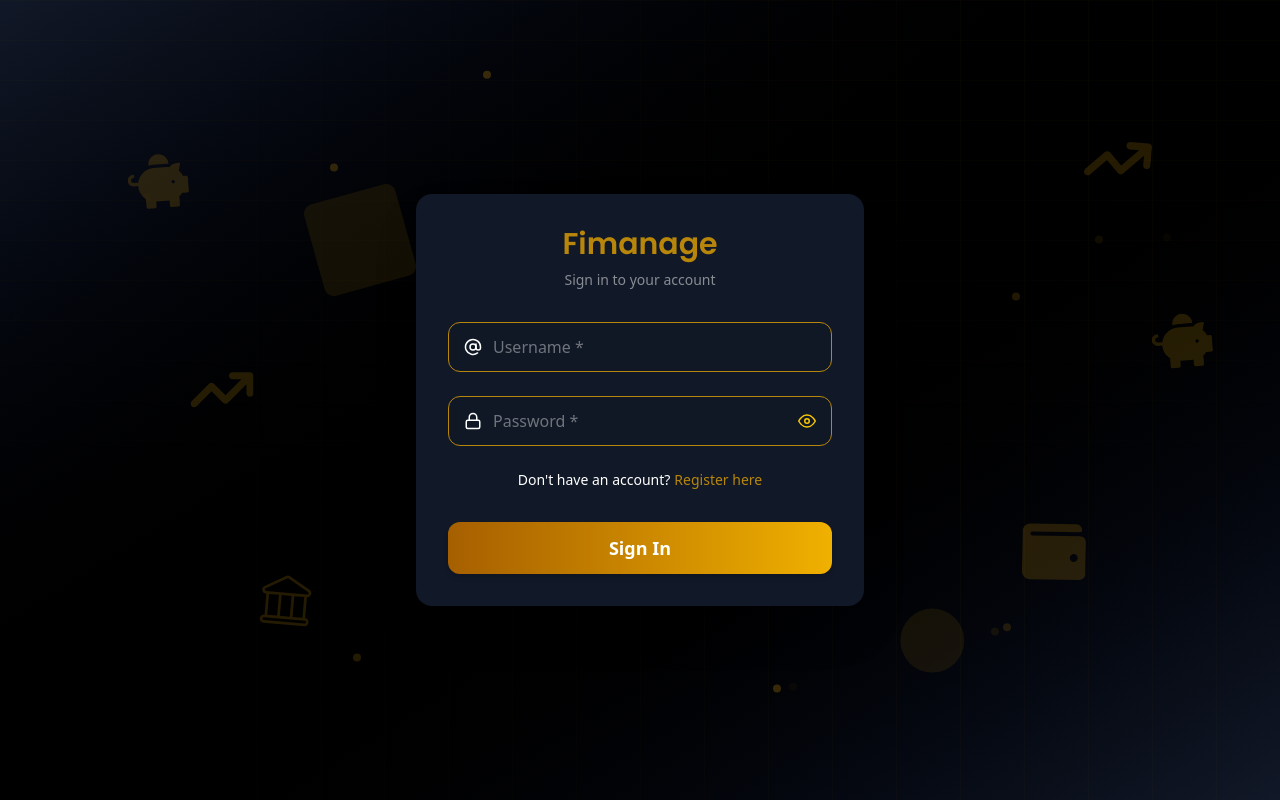
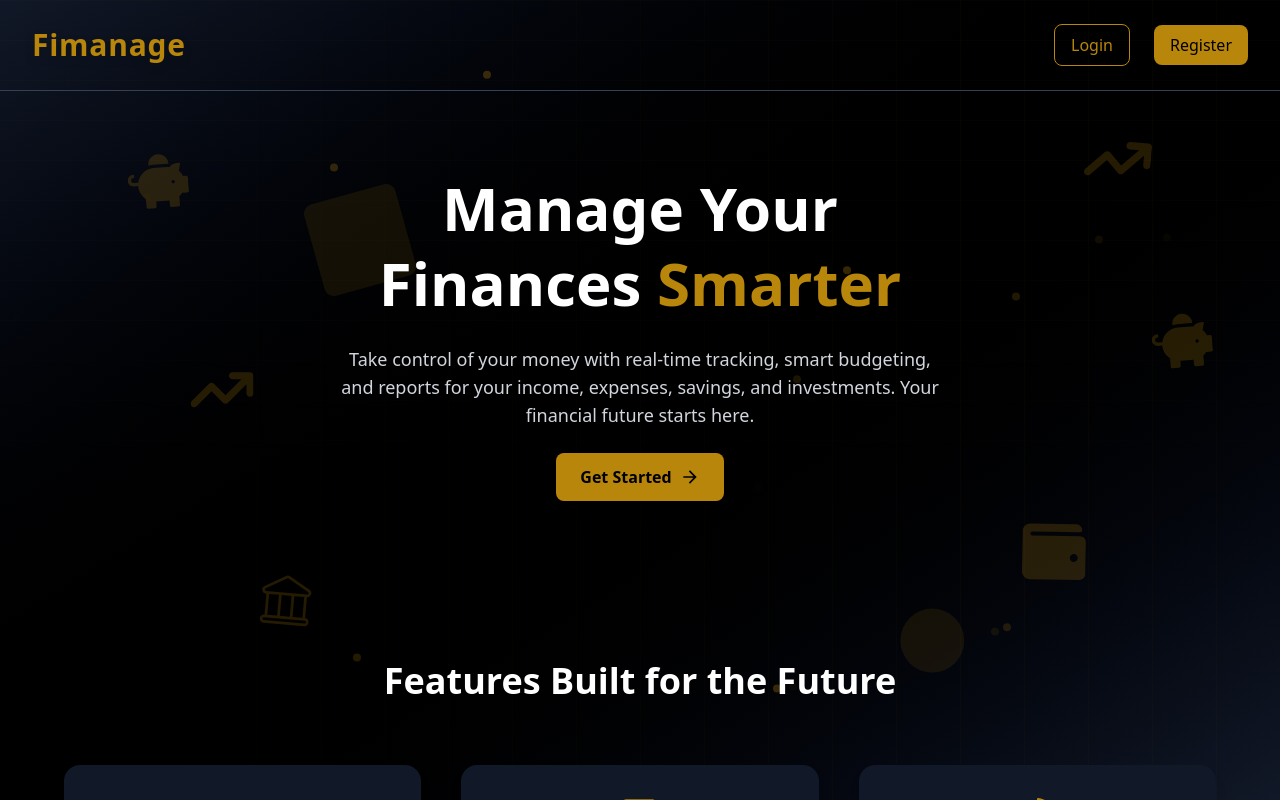
Before and after one commit to JpMayor1/fimanage, a React (Vite) app in the folder frontend/: page / in a window 1280 px wide. Before the commit this address led to /auth/login. Built offline with nearby package versions, Linux system fonts and the light colour scheme; no server answers.

Commit message:
Added landing page

```diff
--- a/frontend/package.json
+++ b/frontend/package.json
@@ -11,7 +11,7 @@
   },
   "dependencies": {
     "@tailwindcss/vite": "^4.1.13",
-    "avatox": "^1.0.0",
+    "avatox": "^1.0.1",
     "axios": "^1.11.0",
     "framer-motion": "^12.23.12",
     "react": "^19.1.1",
--- a/frontend/src/components/header/Header.tsx
+++ b/frontend/src/components/header/Header.tsx
@@ -24,17 +24,13 @@ const Header = () => {
             onClick={() => setOpenProfile(!openProfile)}
           />
         ) : (
-          <div
+          <Avatar
+            key={authUser._id}
+            name={`${authUser.firstName} ${authUser.lastName}`}
+            size="lg"
+            className="bg-yellow p-4 rounded-full h-14 w-14 cursor-pointer"
             onClick={() => setOpenProfile(!openProfile)}
-            className="cursor-pointer"
-          >
-            <Avatar
-              key={authUser._id}
-              name={`${authUser.firstName} ${authUser.lastName}`}
-              size="lg"
-              className="bg-yellow p-4 rounded-full h-14 w-14"
-            />
-          </div>
+          />
         )}
 
         <AnimatePresence>
--- a/frontend/src/index.css
+++ b/frontend/src/index.css
@@ -12,7 +12,7 @@
   --color-black: #000000;
   --color-red: #e62727;
   --color-green: #4ce384;
-  --color-green: #62a5fa;
+  --color-blue: #62a5fa;
   --color-yellow: #b8860b;
 }
 
--- a/frontend/src/layouts/AuthenticatedLayout.tsx
+++ b/frontend/src/layouts/AuthenticatedLayout.tsx
@@ -7,7 +7,7 @@ const AuthenticatedLayout = () => {
   const { authUser } = useAuthStore();
 
   if (!authUser) {
-    return <Navigate to="/auth/login" replace />;
+    return <Navigate to="/" replace />;
   }
   return (
     <div className="h-screen w-sccreen overflow-hidden flex">
--- a/frontend/src/layouts/UnAuthenticatedLayout.tsx
+++ b/frontend/src/layouts/UnAuthenticatedLayout.tsx
@@ -5,12 +5,12 @@ import { Navigate, Outlet } from "react-router-dom";
 const UnAuthenticatedLayout = () => {
   const { authUser } = useAuthStore();
   if (authUser) {
-    return <Navigate to="/" replace />;
+    return <Navigate to="/dashboard" replace />;
   }
   return (
-    <div className="h-screen w-sccreen overflow-hidden">
+    <div className="h-screen w-screen overflow-hidden">
       <AnimatedBackground />
-      <div className="relative h-full w-full ">
+      <div className="relative h-full w-full">
         <Outlet />
       </div>
     </div>
--- a/frontend/src/pages/auth/LoginPage.tsx
+++ b/frontend/src/pages/auth/LoginPage.tsx
@@ -35,7 +35,7 @@ const LoginPage: React.FC = () => {
         username: "",
         password: "",
       });
-      navigate("/");
+      navigate("/dashboard");
     }
   };
   return (
--- /dev/null
+++ b/frontend/src/pages/general/Landingpage.tsx
@@ -0,0 +1,118 @@
+import { motion } from "framer-motion";
+import { FaChartPie, FaMoneyBillWave, FaWallet } from "react-icons/fa";
+import { MdArrowForward } from "react-icons/md";
+import { Link } from "react-router-dom";
+
+export default function LandingPage() {
+  return (
+    <div className="text-white h-screen flex flex-col font-sans overflow-y-scroll no-scrollbar">
+      {/* Navbar */}
+      <header className="flex justify-between items-center px-8 py-6 border-b border-gray-700">
+        <motion.h1
+          initial={{ opacity: 0, x: -40 }}
+          animate={{ opacity: 1, x: 0 }}
+          transition={{ duration: 0.6 }}
+          className="text-3xl font-extrabold tracking-wide text-yellow drop-shadow-lg"
+        >
+          Fimanage
+        </motion.h1>
+
+        <motion.nav
+          initial={{ opacity: 0, x: 40 }}
+          animate={{ opacity: 1, x: 0 }}
+          transition={{ duration: 0.6, delay: 0.2 }}
+          className="flex gap-6 items-center"
+        >
+          {/* Auth Links */}
+          <Link
+            to="/auth/login"
+            className="px-4 py-2 rounded-lg border border-yellow text-yellow hover:bg-yellow hover:text-black transition"
+          >
+            Login
+          </Link>
+          <Link
+            to="/auth/register"
+            className="px-4 py-2 rounded-lg bg-yellow text-black hover:opacity-90 transition"
+          >
+            Register
+          </Link>
+        </motion.nav>
+      </header>
+
+      {/* Hero Section */}
+      <section className="flex flex-1 flex-col md:flex-row items-center justify-center px-8 py-20 gap-12">
+        <motion.div
+          initial={{ opacity: 0, y: 40 }}
+          animate={{ opacity: 1, y: 0 }}
+          transition={{ duration: 0.8 }}
+          className="md:w-1/2 space-y-6 text-center"
+        >
+          <h2 className="text-5xl md:text-6xl font-extrabold leading-tight">
+            Manage Your Finances{" "}
+            <span className="text-yellow drop-shadow-lg">Smarter</span>
+          </h2>
+          <p className="text-lg text-gray-300">
+            Take control of your money with real-time tracking, smart budgeting,
+            and reports for your income, expenses, savings, and investments.
+            Your financial future starts here.
+          </p>
+          <Link
+            to="/auth/register"
+            className="inline-flex items-center gap-2 bg-yellow text-black px-6 py-3 rounded-lg font-semibold hover:opacity-90 transition shadow-lg hover:shadow-yellow/50"
+          >
+            Get Started <MdArrowForward className="text-xl" />
+          </Link>
+        </motion.div>
+      </section>
+
+      {/* Features Section */}
+      <section id="features" className="py-20 px-8 ">
+        <motion.h3
+          initial={{ opacity: 0, y: 40 }}
+          whileInView={{ opacity: 1, y: 0 }}
+          viewport={{ once: true }}
+          transition={{ duration: 0.6 }}
+          className="text-4xl font-bold text-center mb-16"
+        >
+          Features Built for the Future
+        </motion.h3>
+        <div className="grid md:grid-cols-3 gap-10 max-w-6xl mx-auto">
+          {[
+            {
+              title: "Expense Tracking",
+              desc: "Track every transaction with clarity and precision.",
+              icon: <FaMoneyBillWave className="text-yellow text-4xl" />,
+            },
+            {
+              title: "Budget Planning",
+              desc: "Set financial goals and stay ahead with smart budgeting.",
+              icon: <FaWallet className="text-yellow text-4xl" />,
+            },
+            {
+              title: "Reports & Insights",
+              desc: "Visualize spending patterns with futuristic analytics.",
+              icon: <FaChartPie className="text-yellow text-4xl" />,
+            },
+          ].map((feature, idx) => (
+            <motion.div
+              key={idx}
+              whileHover={{ scale: 1.05 }}
+              className="bg-primary p-8 rounded-2xl shadow-lg hover:shadow-yellow/30 text-center"
+            >
+              <div className="mb-4 flex justify-center">{feature.icon}</div>
+              <h4 className="text-xl font-semibold text-yellow">
+                {feature.title}
+              </h4>
+              <p className="mt-2 text-gray-300">{feature.desc}</p>
+            </motion.div>
+          ))}
+        </div>
+      </section>
+
+      {/* Footer */}
+      <footer className="bg-primary py-6 text-center text-gray-500 border-t border-gray-700">
+        © {new Date().getFullYear()} Fimanage. Built with passion 🚀
+      </footer>
+    </div>
+  );
+}
```
Also changed, not shown: frontend/src/App.tsx (+13 -9 lines), 1 other file (tests, documents, lock files or other folders).
